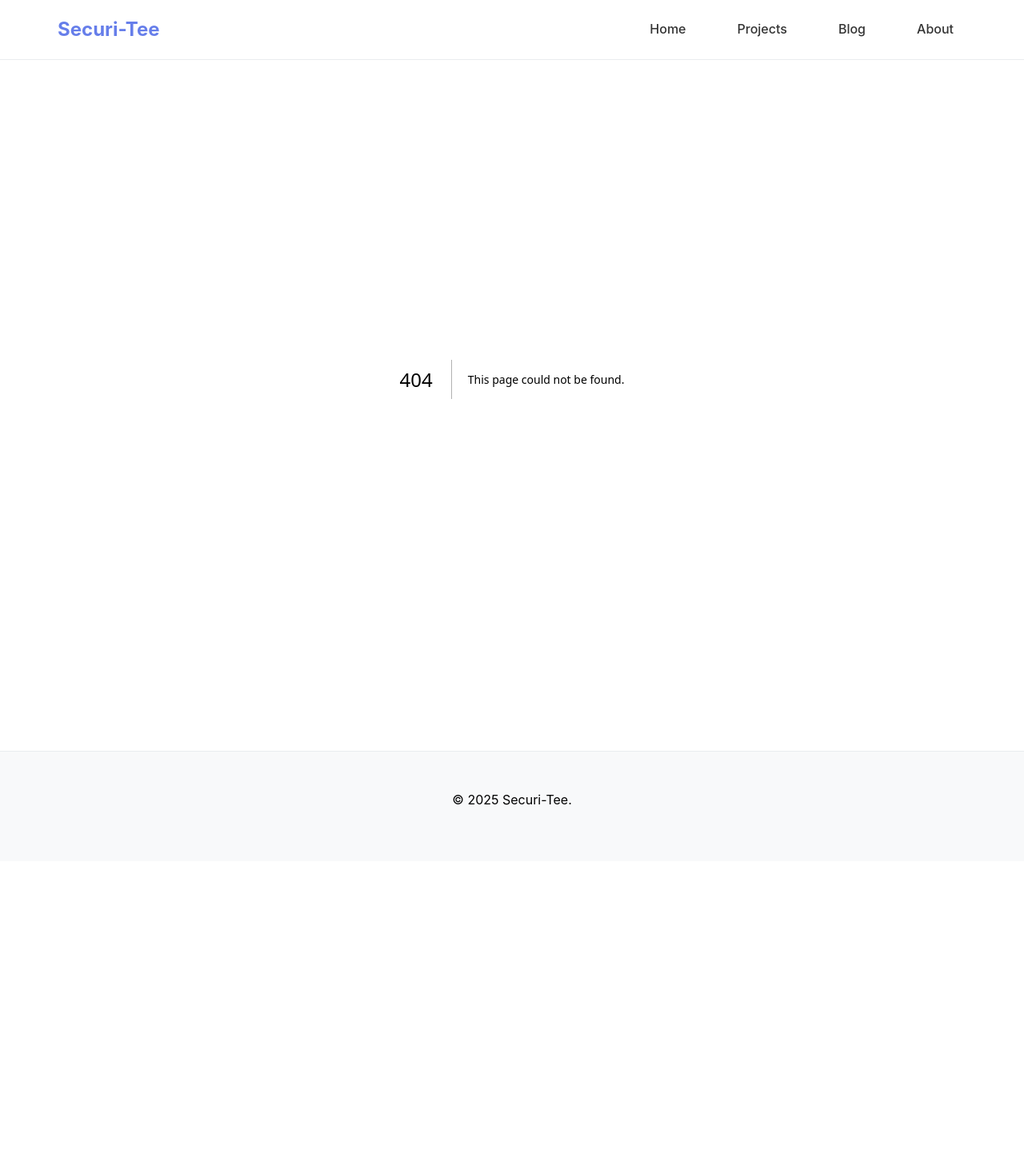
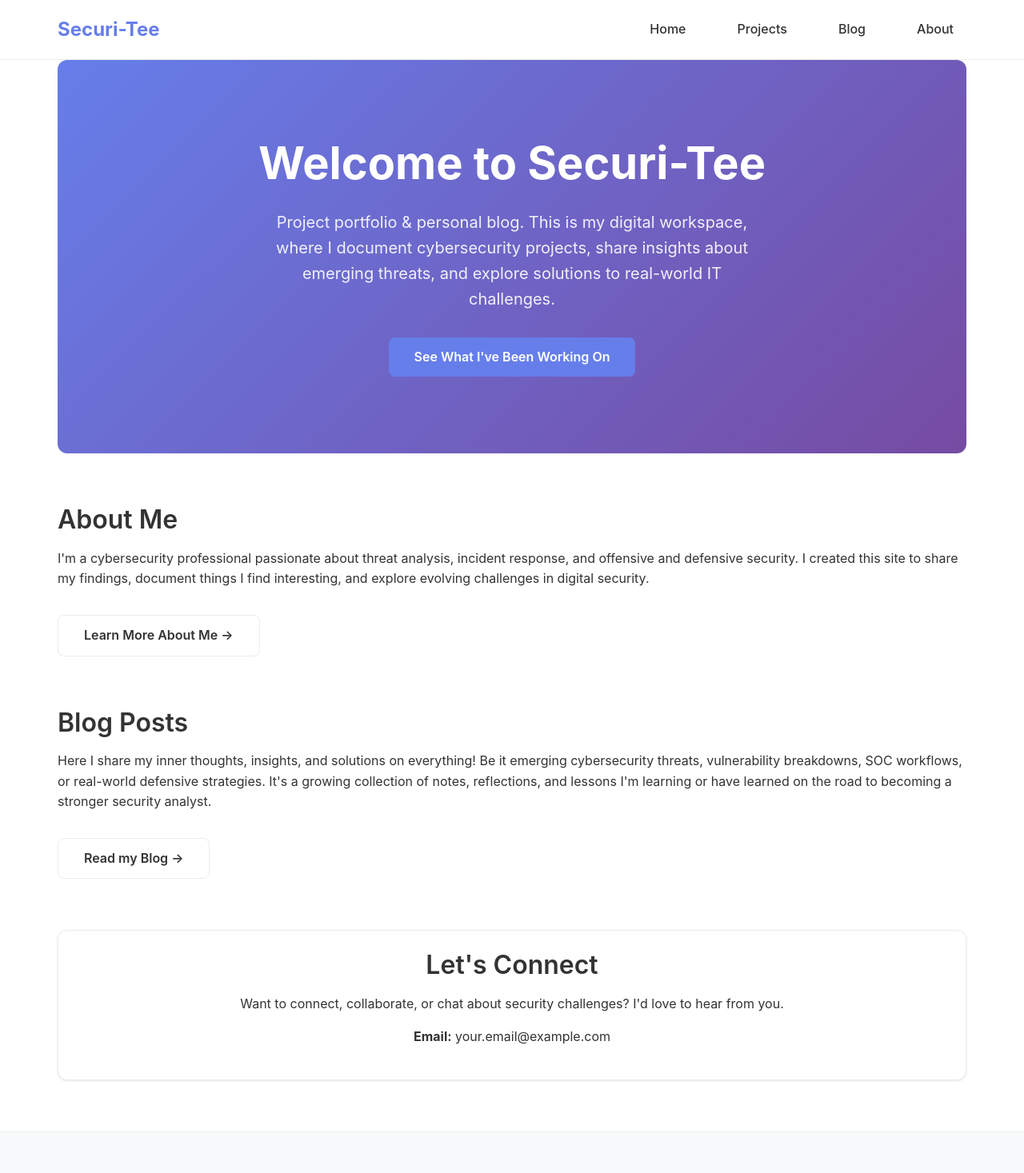
Before and after one commit to amtakeuchi/barebones-tinacms, a Next.js app: page / in a window 1280 px wide. Before the commit this address had no page. Shown: the top 1467 px of the page at 80% size. Before the commit the page ends 1077 px from the top, so only its background shows below. Built offline with nearby package versions, Linux system fonts and the light colour scheme.

Commit message:
Fix homepage duplicate content and ESLint issues - Remove duplicate HomePage component - Fix unescaped apostrophes - Remove contact link (page doesn't exist yet) - Keep Tailwind-style classes as preferred

```diff
--- /dev/null
+++ b/app/page.tsx
@@ -0,0 +1,60 @@
+import Link from "next/link";
+
+export default async function HomePage() {
+  return (
+    <div>
+      {/* Hero Section */}
+      <section className="hero text-center">
+        <h1>Welcome to Securi-Tee</h1>
+        <p className="mt-2">
+          Project portfolio & personal blog. This is my digital workspace, where I document cybersecurity projects, share insights about emerging threats,
+          and explore solutions to real-world IT challenges.
+        </p>
+        <div className="flex justify-center flex-wrap gap-4 mt-4">
+          <Link href="/projects" className="btn btn-primary">
+            See What I&apos;ve Been Working On
+          </Link>
+        </div>
+      </section>
+
+      {/* About Me Preview */}
+      <section className="section">
+        <h2>About Me</h2>
+        <p>
+          I&apos;m a cybersecurity professional passionate about threat analysis, incident response, and offensive and defensive security.
+          I created this site to share my findings, document things I find interesting, and explore evolving challenges in digital security.
+        </p>
+        <Link href="/about" className="btn btn-ghost mt-2">
+          Learn More About Me →
+        </Link>
+      </section>
+
+      {/* Blog Preview */}
+      <section className="section">
+        <h2>Blog Posts</h2>
+        <p>
+          Here I share my inner thoughts, insights, and solutions on everything! Be it emerging cybersecurity threats, vulnerability breakdowns, SOC workflows, or real-world defensive strategies.
+          It&apos;s a growing collection of notes, reflections, and lessons I&apos;m learning or have learned on the road to becoming a stronger security analyst.
+        </p>
+        <Link href="/blog" className="btn btn-ghost mt-2">
+          Read my Blog →
+        </Link>
+      </section>
+
+      {/* CTA Section */}
+      <section className="section">
+        <div className="card text-center">
+          <div className="card-body">
+            <h2>Let&apos;s Connect</h2>
+            <p className="mt-2">
+              Want to connect, collaborate, or chat about security challenges? I&apos;d love to hear from you.
+            </p>
+            <p>
+              <strong>Email:</strong> your.email@example.com
+            </p>
+          </div>
+        </div>
+      </section>
+    </div>
+  );
+}
```
